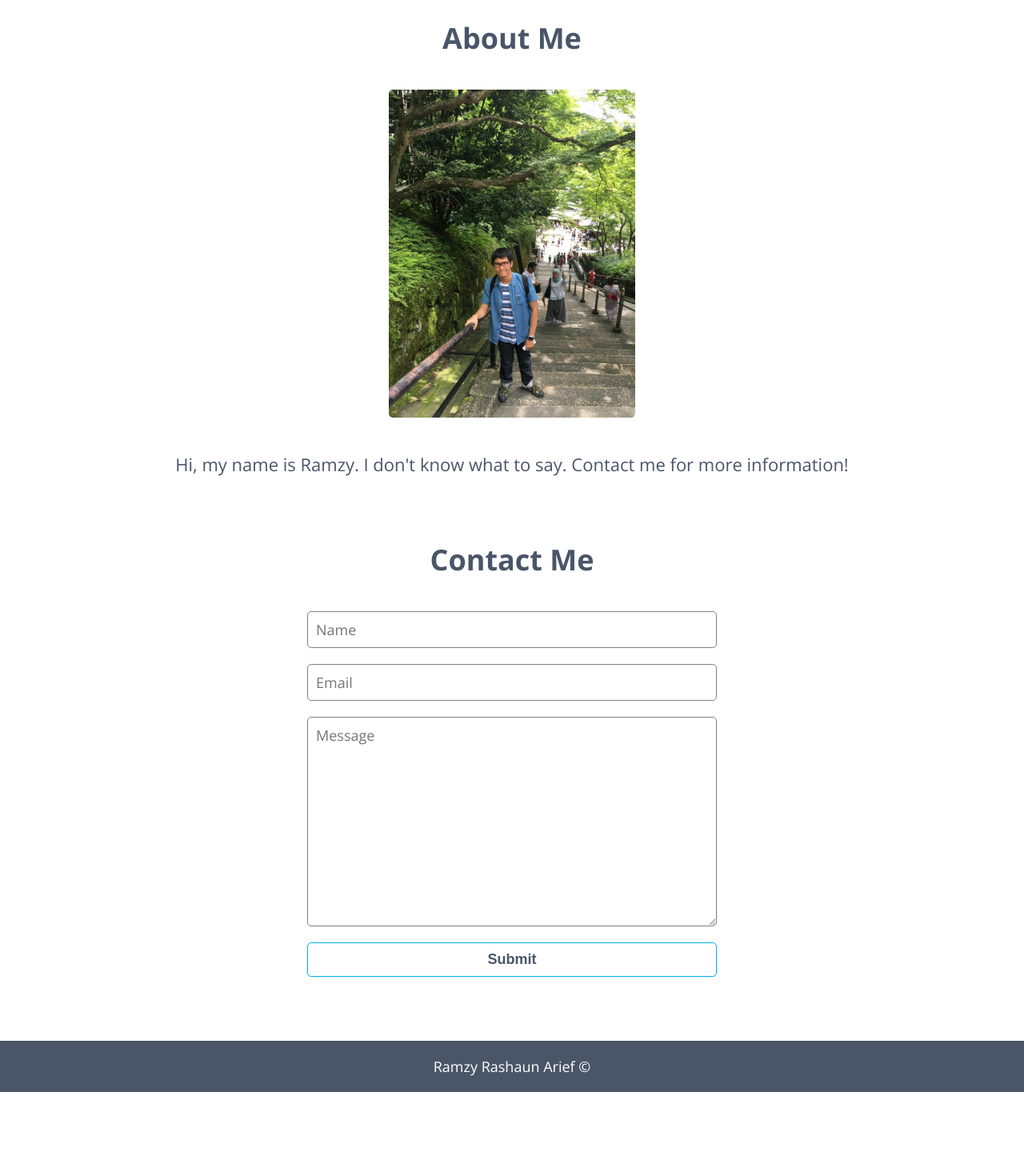
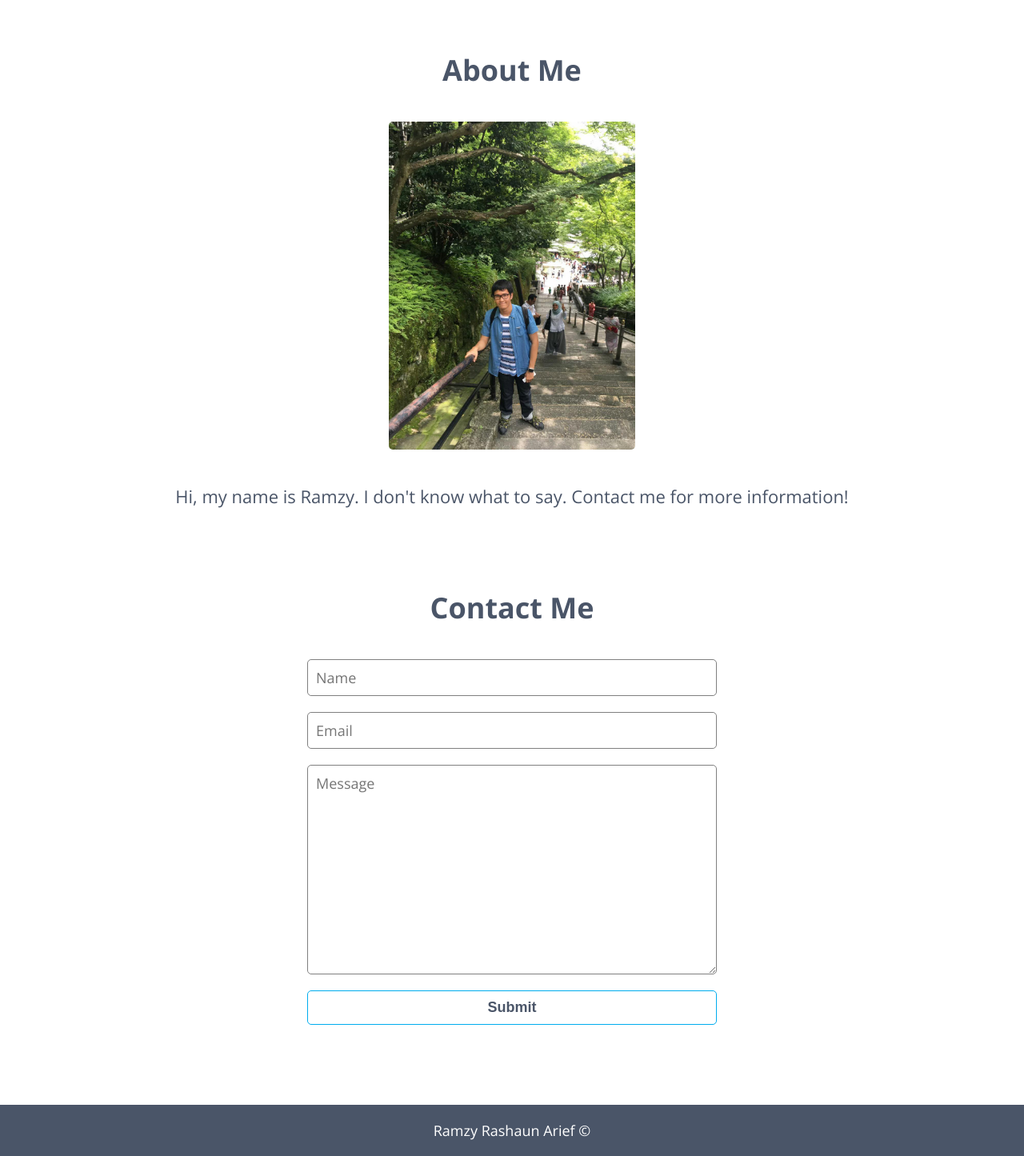
Before and after one commit to masterambi/Portfolio-Website, a plain HTML site: page index.html in a window 1280 px wide. Shown: the part 837-2282 px from the top of the page at 80% size. Before the commit the page ends 2202 px from the top, so only its background shows below. Drawn offline with nearby package versions, Linux system fonts and the light colour scheme.

Commit message:
fix positioning

```diff
--- a/style.css
+++ b/style.css
@@ -131,10 +131,30 @@ section h2 {
   background-color: #00acee;
 }
 
+/* About */
+
+.about-section {
+  padding-top: 8rem;
+  text-align: center;
+}
+
+.about-section img {
+  margin: 2rem auto;
+  width: 30%;
+  height: auto;
+  border-radius: 0.5rem;
+}
+
+.about-section p {
+  color: #4a5568;
+  font-size: 2.2rem;
+  padding: 2rem;
+}
+
 /* Contact */
 
 .contact-section {
-  padding-top: 4rem;
+  padding-top: 6rem;
 }
 
 .contact-section h2 {
@@ -175,29 +195,10 @@ section h2 {
   background-color: #00acee;
 }
 
-/* About */
+/* FOOTER */
 
-.about-section {
-  padding-top: 4rem;
-  text-align: center;
-}
-
-.about-section img {
-  margin: 2rem auto;
-  width: 30%;
-  height: auto;
-  border-radius: 0.5rem;
-}
-
-.about-section p {
-  color: #4a5568;
-  font-size: 2.2rem;
-  padding: 2rem;
-}
-
-/* FOOTER */
 footer {
-  margin-top: 8rem;
+  margin-top: 10rem;
   padding: 2rem;
   background-color: #4a5568;
 }
```
